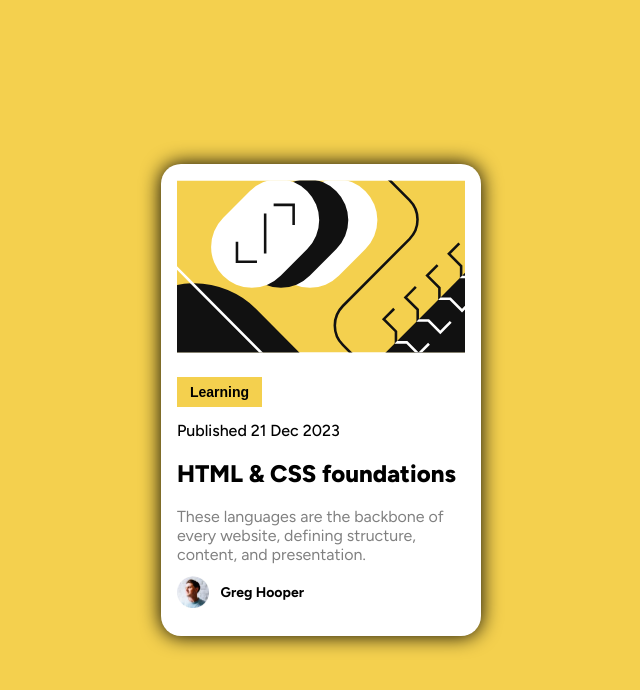
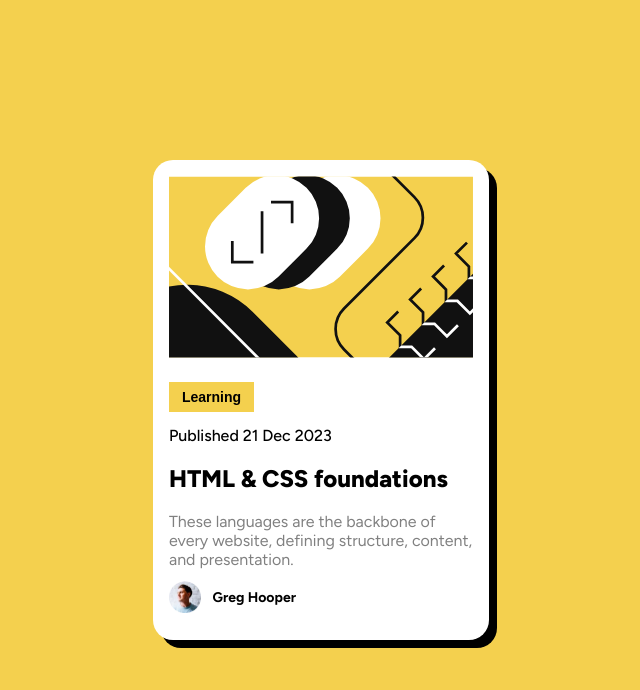
Before and after one commit to Adesco22/blog-preview-card, a plain HTML site: page index.html in a window 1280 px wide. Shown: the whole page, without its empty margins (319-959 px from the left). Drawn offline with Linux system fonts and the light colour scheme.

Commit message:
added some styling

```diff
--- a/styles.css
+++ b/styles.css
@@ -20,11 +20,11 @@ body {
 }
 
 .content-wrapper {
-  box-shadow: 0 0 20px rgb(0, 0, 0);
+  box-shadow: 8px 8px #000;
   background-color: rgb(255, 255, 255);
   border-radius: 20px;
   padding: 1rem 1rem 1.7rem;
-  max-width: 320px;
+  max-width: 336px;
 }
 
 img {
```
